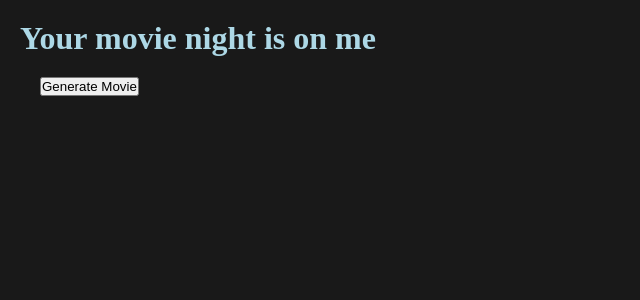
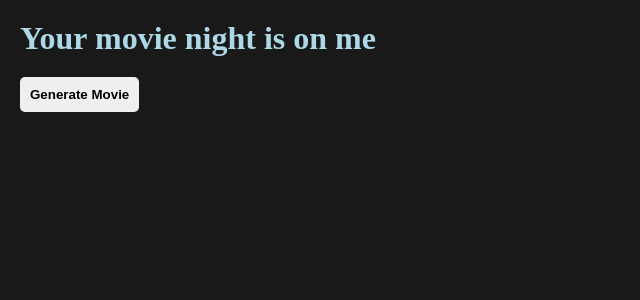
Before and after one commit to kusthi/rxg-movie, a React (Vite) app: page / in a window 1280 px wide. Shown: the top 300 px of the page, without its empty margins (0-640 px from the left). Built offline with nearby package versions, Linux system fonts and the light colour scheme; no server answers.

Commit message:
added some styling

```diff
--- a/src/index.css
+++ b/src/index.css
@@ -14,5 +14,9 @@ body {
 }
 
 button {
-  margin: 20px;
+  margin: 20px 0;
+  padding: 10px;
+  border: none;
+  border-radius: 5px;
+  font-weight: bold;
 }
```
